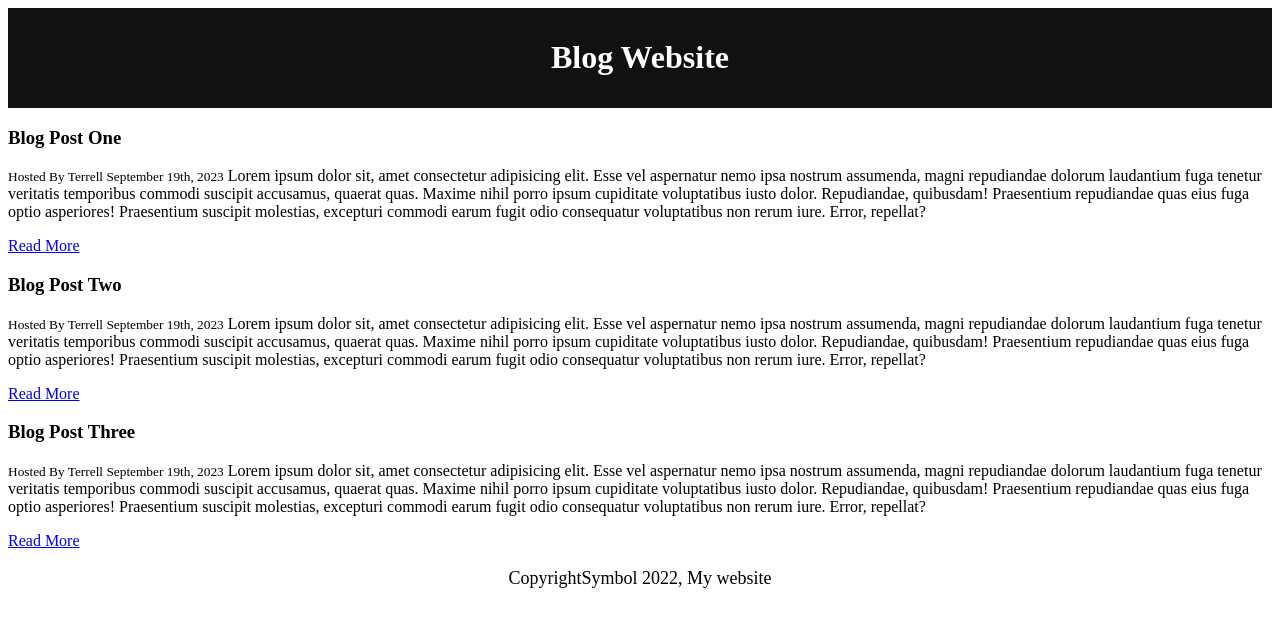
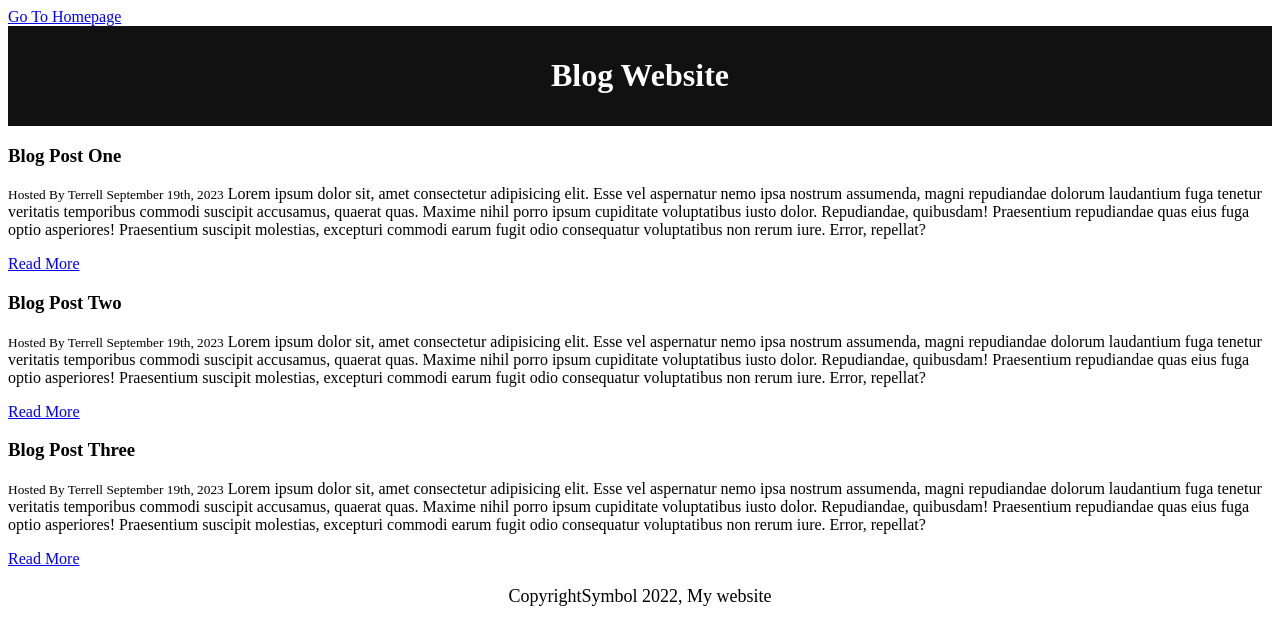
Before and after one commit to Roscoe1234/blog1, a plain HTML site: page blog.html in a window 1280 px wide. Drawn offline with Linux system fonts and the light colour scheme.

Commit message:
Update blog.html

```diff
--- a/blog.html
+++ b/blog.html
@@ -9,6 +9,7 @@
     <title>Blog</title>
 </head>
 <body>
+    <a href="indext.html">Go To Homepage</a>
 <header id="main-header"><h1>Blog Website</h1></header>
 <section>
     <article>
```
